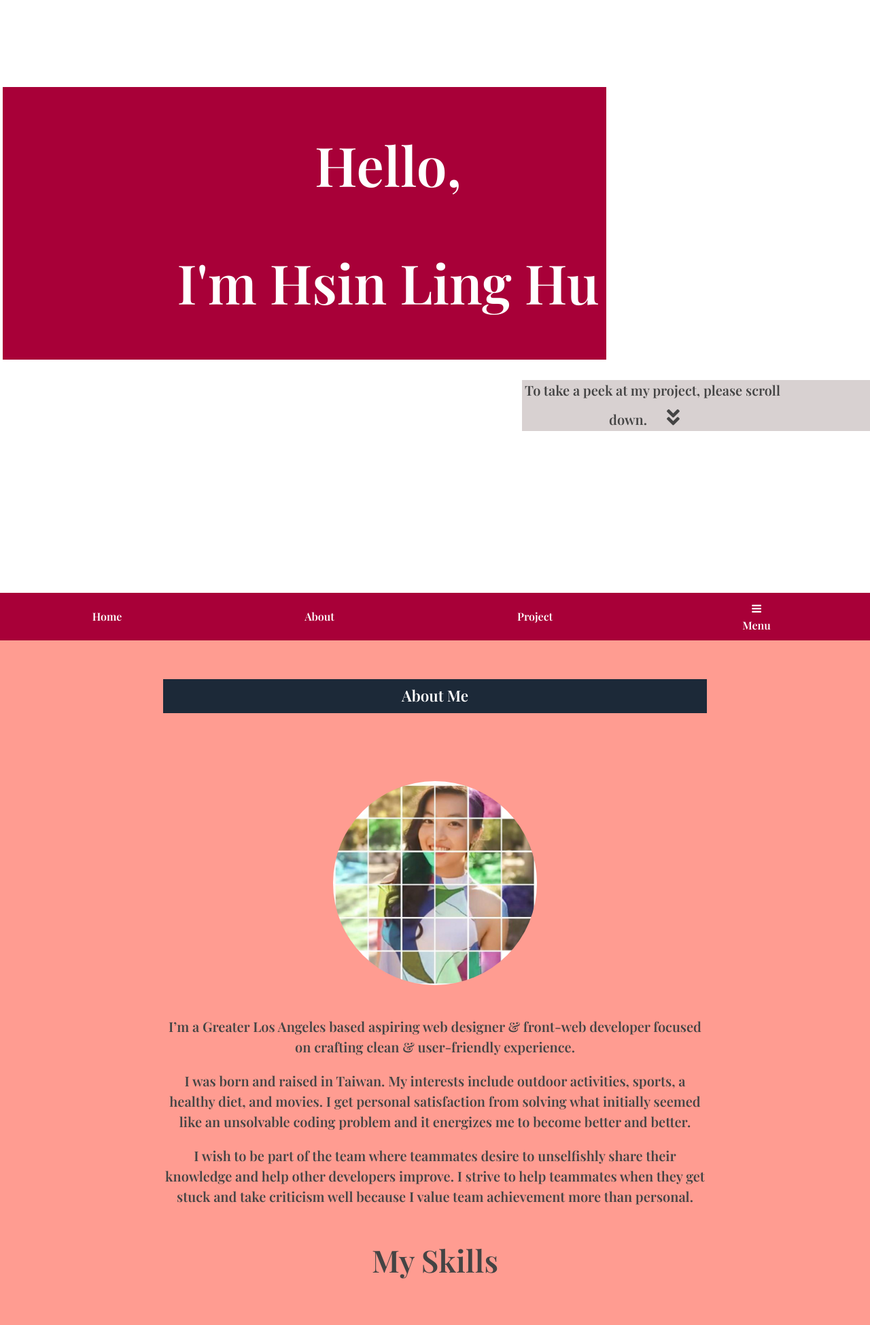
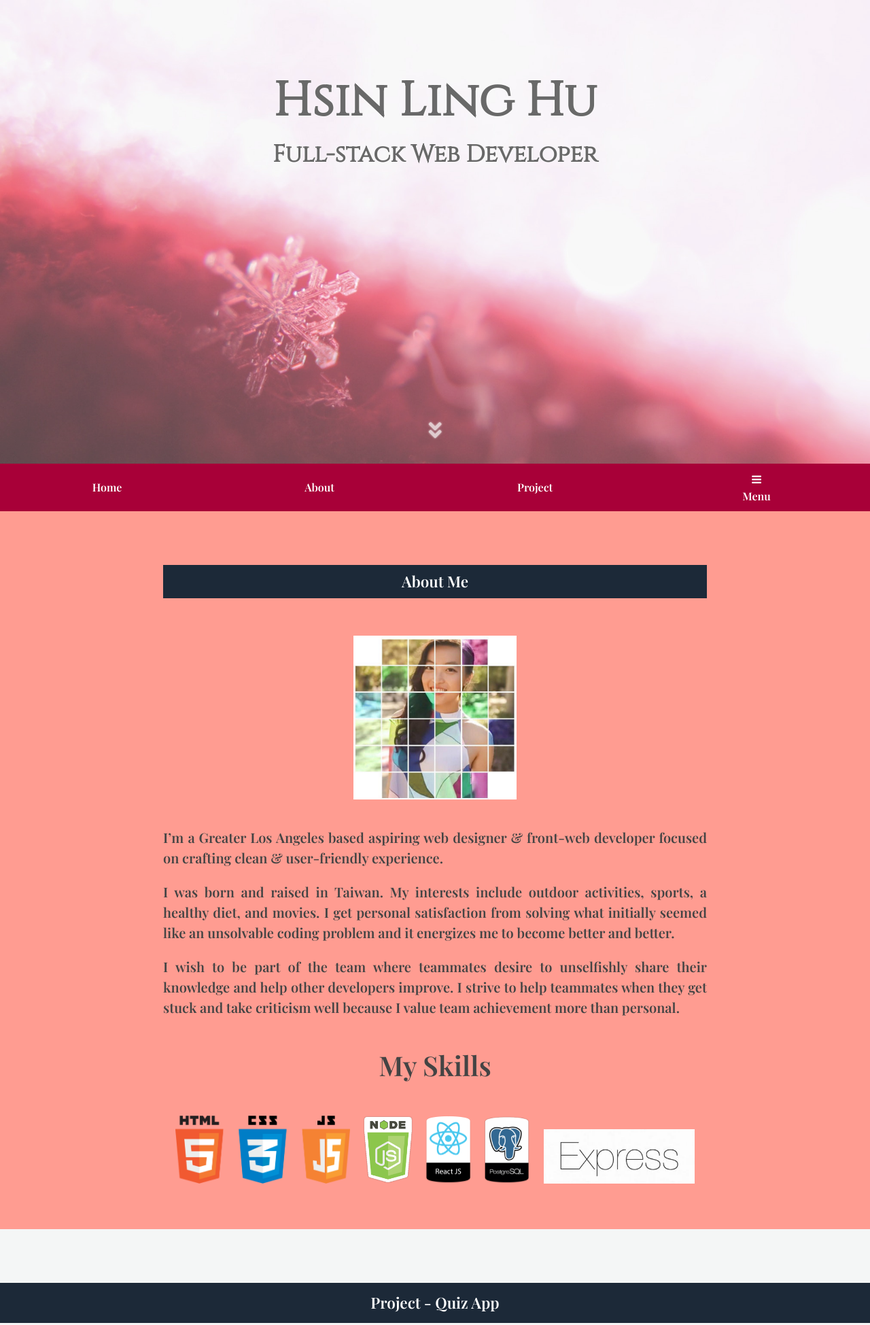
Before and after one commit to hsinlinghu1101/Thinkful-portfolio, a website: page index.html in a window 1280 px wide. Shown: the top 1949 px of the page at 68% size. Drawn offline with nearby package versions, Linux system fonts and the light colour scheme.

Commit message:
revised header

```diff
--- a/index.html
+++ b/index.html
@@ -12,21 +12,18 @@
     <link rel="stylesheet" type="text/css" href="//cdnjs.cloudflare.com/ajax/libs/normalize/6.0.0/normalize.css">
     <link rel="stylesheet" href="css/all.min.css">
     <link rel="stylesheet" href="https://cdnjs.cloudflare.com/ajax/libs/font-awesome/4.7.0/css/font-awesome.min.css">
-    <link href="https://fonts.googleapis.com/css?family=Roboto+Slab&display=swap" rel="stylesheet">
-    <link href="https://fonts.googleapis.com/css?family=Playfair+Display:600&display=swap" rel="stylesheet">
     <link rel="stylesheet" type="text/css" href="main.css">
 </head>
 
 <body>
-    <header aria-live="polite" id='home'>
+    <header aria-live="polite" id='home' >
         <div class="space">
-        <div class='hello'>
-        <h1>Hello,</h1>
-        <h1> I'm Hsin Ling Hu</h1>
-       </div>
+
+        <h1> Hsin Ling Hu</h1>
+        <h5 class="title">Full-stack Web Developer</h5>
        </div>
 
-        <p class='startP'>To take a peek at my project, <b>please scroll down.</b>   <i class="fas fa-angle-double-down"></i></p>
+       <a href="#about"><i class="fas fa-angle-double-down arrow"></i></a>
 
     </header>
 
@@ -67,8 +64,10 @@
                 <h2>Project - Quiz App</h2>
                 <div class='quizdiv'>
                     <img src="images/quiz-app-webpage.png" class="quizapp" alt="quiz app project ">
-                    <p class="overlay">Test your entry-level knowledge of Front-web development. The app will show the
-                        correct answer and current score after you submit your answers.  <br><em>--HTML, CSS, Javascript</em></p>
+                    <p class="overlay"> It's hard to analyze how much you learn about front-end web development.
+                    Quiz app covers 10 simple questions and each time it will show the correct answer and the current score after the user submit the answers.
+                    For users who want to test their entry-level knowledge of front-end web development.
+                    </p><p><em>--HTML, CSS, Javascript</em></p>
                 </div>
                 <div class='pro first'>
                     <a href="https://hsinlinghu1101.github.io/Thinkful-QuizApp/" target="_blank" class='btn btn1'>Live Page</a>
@@ -79,8 +78,9 @@
                 <h2>Project - Bookmarks</h2>
                 <div class='quizdiv'>
                     <img src="images/bookmark.png" class="quizapp" alt="bookmark project">
-                    <p class="overlay"> Create your bookmarks with the rating selection, you can also edit and delete
-                        them later.<br><em>--HTML, CSS, Javascript</em></p>
+                    <p class="overlay"> Looking for a place to store your favorite website? Bookmarks allow users who want to bookmark the Website.
+                     Once you decide to add the bookmark you can write a description and rate for the Website. You are allowed to edit or delete the bookmark when you want to make a change.
+                   </p> <p><em>--HTML, CSS, Javascript</em></p>
                 </div>
                 <div class='pro second'>
                     <a href="https://hsinlinghu1101.github.io/Thinkful-bookmarks-project/." target="_blank" class='btn btn1'>Live Page</a>
@@ -91,8 +91,10 @@
                 <h2>Project - Sleep Time Tracker</h2>
                 <div class='quizdiv'>
                     <img src="images/sleep-time-tracker.png" class="quizapp" alt="sleep-time-tracker project">
-                    <p class="overlay">Set up your account and record your daily sleep hour, the app will caluculate your sleep hours and provide the message base on your age.
-                <br><em>--HTML, CSS, Javascript, React, Node.js, Express, PostgreSQL</em></p>
+                    <p class="overlay">When you woke up in the morning and felt restless, did you wonder when did you go to sleep last night and how many hours of sleep you had yesterday?
+                        Sleep time tracker is here to help! It calculated users' total hours of sleep and display a message based on users' age and sleep hours.
+                        It’s for users who want to track their daily sleep hours. </p>
+                <p><em>--HTML, CSS, Javascript, React, Node.js, Express, PostgreSQL, Knex, Mocha, Chai, Jest</em></p>
                 </div>
                 <div class='pro third'>
                     <a href="https://sleep-time-tracker.now.sh" target="_blank" class='btn btn1 three'>Live Page</a>
@@ -104,10 +106,11 @@
                 <h2>Project - Sermon</h2>
                 <div class='quizdiv'>
                     <img src="images/space.png" class="quizapp" alt="sermon project">
-                    <p class="overlay">Set up your account and learn a new language that utilizes spaced repetition.
+                    <p class="overlay">Sermon is an app for learning new languages using spaced-repetition,
+                        which asks users to translate words based on how many times they've answered each word correctly or incorrectly.
                         The words appear more often when guessed incorrectly, and less frequently when guessed correctly.
-
-                <br><em>--HTML, CSS, Javascript, React, Node.js, Express, PostgreSQL</em></p>
+                        Users can create an account and keep track of their progress. It’s for users who want to learn mandarine. </p>
+                <p><em>--HTML, CSS, Javascript, React, Node.js, Express, PostgreSQL</em></p>
                 </div>
                 <div class='pro third'>
                     <a href="https://sermo.now.sh" target="_blank" class='btn btn1 three'>Live Page</a>
@@ -119,8 +122,9 @@
                 <h2>Project - Memestagram</h2>
                 <div class='quizdiv'>
                     <img src="images/meme.png" class="quizapp" alt="Memestagram project">
-                    <p class="overlay">It’s a meme only platform. Whether you want to share the meme that you create or look for some interesting memes.
-                <br><em>--HTML, CSS, Javascript, React, Node.js, Express, PostgreSQL</em></p>
+                    <p class="overlay">Memes are one of the greatest symbols of social media so we built
+                        Memestagram as a memes only platform. Whether users want to share the meme that they create or look for some interesting memes. It’s for users who are interested in memes. </p>
+                    <p><em>--HTML, CSS, Javascript, React, Node.js, Express, PostgreSQL</em></p>
                 </div>
                 <div class='pro third'>
                     <a href="https://memestagram.now.sh/" target="_blank" class='btn btn1 three'>Live Page</a>
@@ -128,9 +132,6 @@
                     <a href="https://github.com/thinkful-ei-leopard/memestagram-api.git" target="_blank" class='btn btn2 '>Github server</a>
                 </div>
             </section>
-
-
-
 
         <footer aria-live="polite">
             <a href="https://www.linkedin.com/in/hsinlinghu/" target="_blank"><i class="fab fa-linkedin"></i></a>
--- a/main.css
+++ b/main.css
@@ -1,3 +1,7 @@
+@import url("https://fonts.googleapis.com/css2?family=Roboto+Slab");
+@import url("https://fonts.googleapis.com/css2?family=Cinzel");
+@import url("https://fonts.googleapis.com/css2?family=Playfair+Display:wght@600");
+
 * {
     box-sizing: border-box;
   }
@@ -46,16 +50,15 @@
     background-color: #a80038;
     align-items: center;
     list-style-type: none;
-    margin-top: 90px;
     padding: 0;
     display: flex;
     width: 100%;
     flex-direction: row;
     justify-content: space-around;
-    position: -webkit-sticky;
     position: sticky;
     top: 0;
     margin-bottom: 0;
+    margin-top: -40px;
   }
   li {
     display: flex;
@@ -64,11 +67,31 @@
   }
 
   header {
-    padding: 10% 0;
+    padding: 50px 0;
+    height: 356.6px;
+    font-family: 'Cinzel', serif;
+    background-image: url('/images/snow.jpg');
+    width: 100%;
+    background-repeat: no-repeat;
+    background-size: cover;
+    z-index:-1;
+    opacity:0.8;
+    text-shadow: 0px 0px 3px white;
   }
 
-
-
+  h1{
+  font-size: 30px;
+  margin-bottom: 0;
+  color: rgb(37, 37, 37);
+ }
+ .title{
+  font-size: 18px;
+  margin-top: 0;
+  color: rgb(37, 37, 37);
+ }
+ .arrow{
+  display: none;
+ }
   section {
     padding: 3% 0;
     background-color: #ff9c91;
@@ -81,15 +104,23 @@
   h2{
       color:white;
       background-color: #1c2938;
-      margin-bottom: 10%;
+      margin-bottom: 5%;
       padding: 1% 0;
   }
 
-
+  h3{
+    font-size: 25px;
+  }
+  #about {
+    padding-top: 60px;
+  }
+  #project{
+    padding-top: 60px;
+  }
 
   .quizapp{
       width: 100%;
-      margin: 0 auto 5% auto;
+      margin: 0 auto 0 auto;
       border-radius: 10px;
       border-width:3px;
       border-style:solid;
@@ -101,9 +132,11 @@
   }
 
   #myself{
-    border-radius: 50%;
     width:50%;
-    margin: 20px auto;
+    margin: 15px auto;
+  }
+  .aboutMe > p{
+    text-align: justify;
   }
   form{
       width: 80%;
@@ -111,20 +144,8 @@
   }
 
   .code{
-      width:80%;
+      height:50px;
       margin: 3% 0;
-  }
-  .node{
-    width: 30%;
-  }
-  .react{
-    width:20%;
-  }
-  .sql{
-    width:30%;
-  }
-  .exp{
-    width:50%;
   }
 
   .btn{
@@ -134,23 +155,14 @@
       font-size:14px ;
       font-family: 'Roboto Slab', serif;
   }
-  .startP{
-    border:none;
-    display: inline-block;
-    padding-right: 15%;
-    margin-left: 25%;
-    margin-right: 0;
-    border-radius: 0;
-    font-size: 14px;
-    margin-top: 30px;
-    background-color:rgb(216, 209, 209) ;
+
+
+  header > i{
+    color: #444;
   }
-
-  .startP i{
-    color: #444;
-    margin-top: 5px;
-  }
-
+ .pro{
+   margin-top: 60px;
+ }
   .btn1{
     background-color: white;
     color: black;
@@ -166,20 +178,9 @@
     display:none;
   }
 
-  .hello{
-    background-color:#a80038;
-    color:white;
-    display: inline-block;
-    padding-left: 10%;
-    padding-right: 5px;
-    margin-right: 5%;
-  }
-  .space{
-    margin-top: 20%;
-    margin-bottom: 10%;
-  }
+
   .overlay{
-    margin-bottom: 12%;
+    text-align: justify;
   }
 
 
@@ -187,6 +188,12 @@
     body{
       font-size: 2.5rem;
     }
+    header{
+      padding: 50px 0;
+      text-shadow: 0px 0px 3px white;
+      color: #444;
+    }
+
 
     .spr{
       display:flex;
@@ -203,27 +210,21 @@
     }
 
     .code{
-      max-width: 300px;
+     height: 100px;
       margin: 3% 0;
      }
-     .node{
-      max-width: 120px;
-    }
-    .react{
-      max-width: 80px;
-    }
-    .sql{
-      max-width: 120px;
-    }
     .exp{
-      max-width: 200px;
+      height: 80px;
     }
 
-     #myself{
-    max-width: 300px;
-     }
+
+    #myself{
+      width:30%;
+      margin: 15px auto;
+    }
      h3{
-       font-size: 45px;
+       font-size: 40px;
+       margin-bottom: 20px;
      }
      p{
        font-size: 20px;
@@ -257,27 +258,32 @@
     border-color: white;
     border-style: solid;
   }
-   .overlay{
-     margin-bottom: 8%;
-   }
-   .hello{
-    padding-left: 20%;
-    padding-right: 10px;
-    margin-right: 30%;
-    margin-top: 0;
-  }
-  .startP{
-    padding-right: 10%;
-    margin-left: 60%;
-    font-size: 20px;
-  }
-  .space{
-    margin-top: 0;
-    margin-bottom: 0;
-  }
+
+
   .third .btn{
      margin-left: 4%;
      margin-right: 4%;
+  }
+
+  h1{
+    font-size: 45px;
+     color: #444;
+   }
+   .title{
+    font-size: 25px;
+    color: #444;
+   }
+   .arrow{
+     display: inline-block;
+     margin-top: 50px;
+     font-size: 25px;
+     opacity: 0.7;
+     color: #444;
+   }
+   .arrow:hover{
+    border: 2px solid #444;
+    border-radius: 5px;
+    opacity: 0.5;
   }
 
   }
@@ -294,3 +300,30 @@
       }
 
   }
+
+
+  @media screen and (min-width: 1001px){
+
+   header{
+     height: 722px;
+   }
+   h1{
+    margin-bottom: 0;
+    font-size: 70px;
+  }
+  .title{
+    margin-top: 0;
+    font-size: 35px;
+  }
+  .arrow{
+    margin-top: 300px;
+    opacity: 0.7;
+    color: white;
+    font-size: 30px;
+  }
+  .arrow:hover{
+    border: 2px solid white;
+    border-radius: 5px;
+    opacity: 0.5;
+  }
+  }
```
Also changed, not shown: package.json (added, +20 -0 lines), images/snow.jpg (added), 1 other file.
